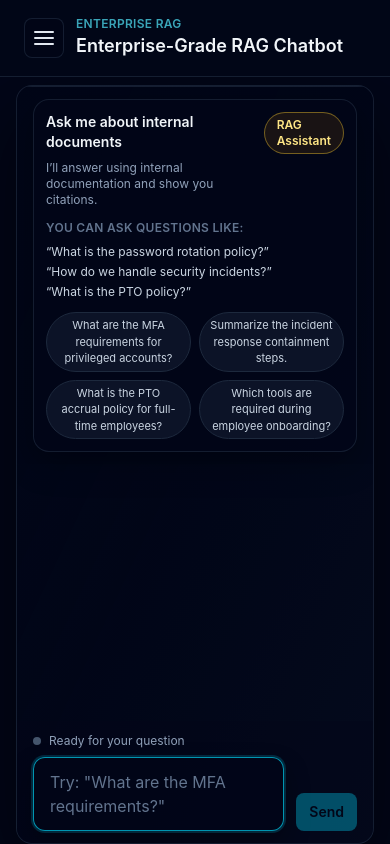
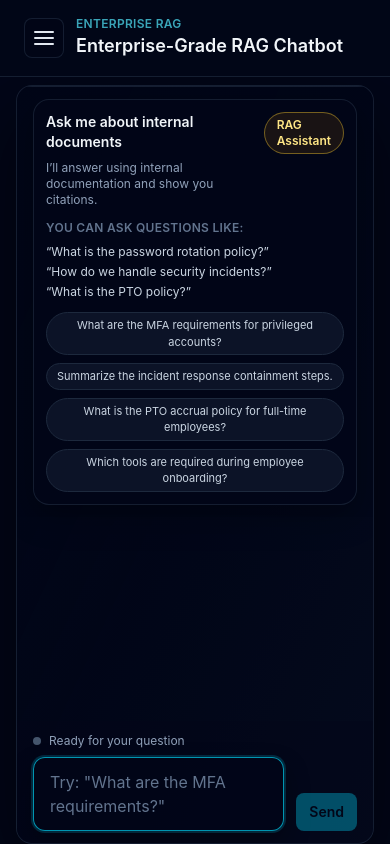
Before and after one commit to manroop79/RAG-chat-vectoriq, a React (Vite) app: page / in a window 390 px wide. Built offline with nearby package versions, Linux system fonts and the light colour scheme.

Commit message:
Limit prompt grid to large screens

```diff
--- a/src/Chat/ChatPanel.tsx
+++ b/src/Chat/ChatPanel.tsx
@@ -100,7 +100,7 @@ export const ChatPanel = ({
                 <li>“What is the PTO policy?”</li>
               </ul>
             </motion.div>
-            <motion.div className="mt-3 grid grid-cols-2 gap-2" variants={introItem}>
+            <motion.div className="mt-3 flex flex-wrap gap-2 lg:grid lg:grid-cols-2" variants={introItem}>
               {suggestions.map((prompt) => (
                 <button
                   key={prompt}
```
